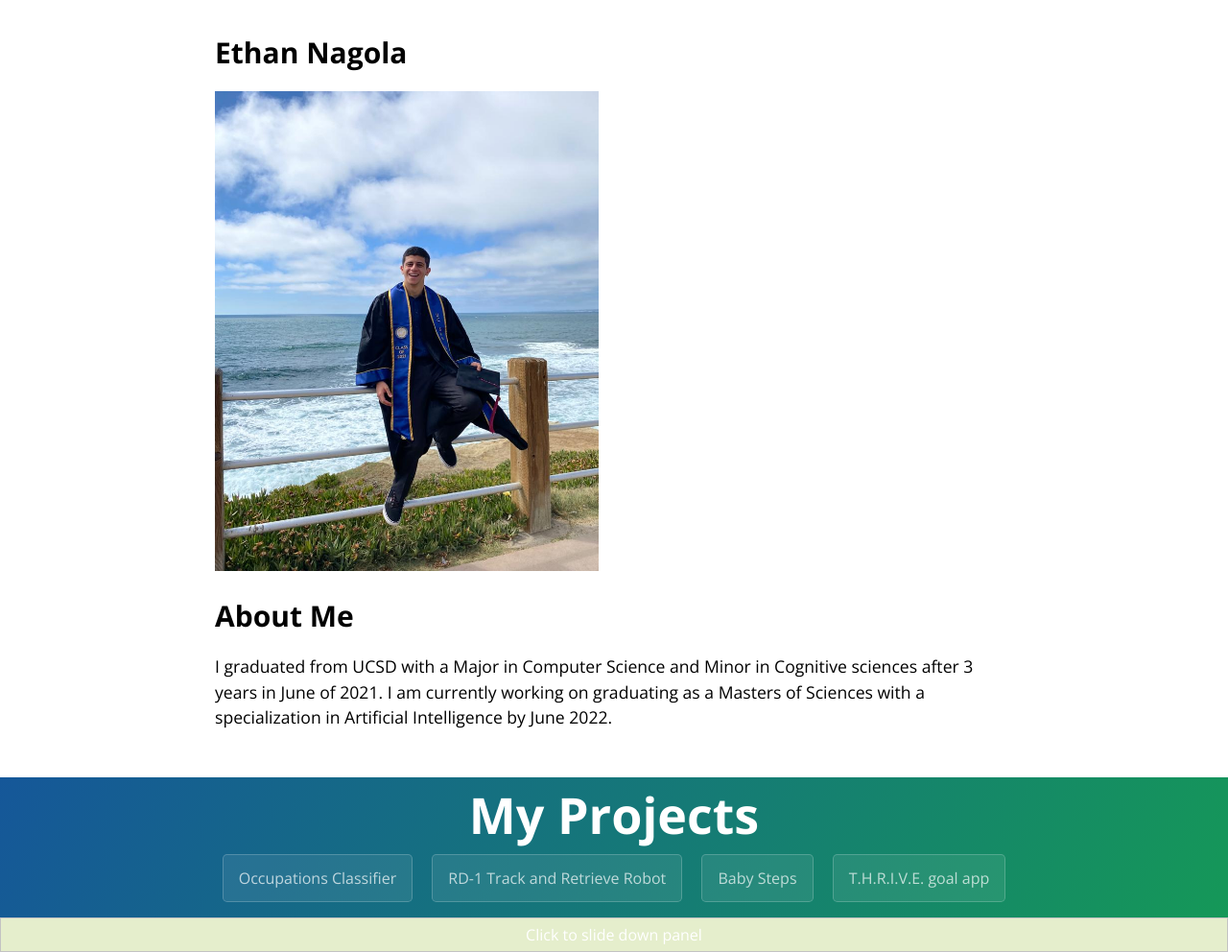
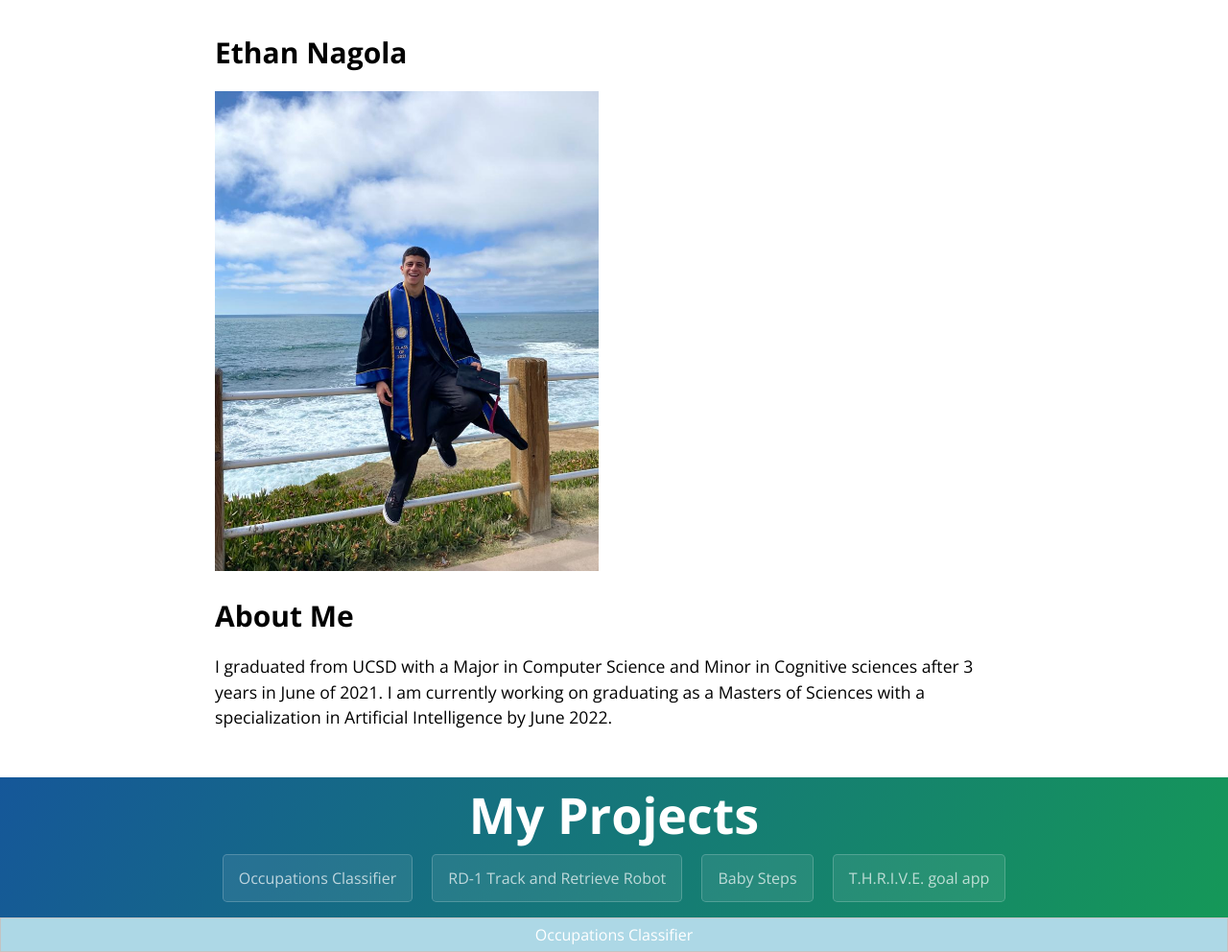
Before and after one commit to enagola/web, a Jekyll site: the page built from docs/ethan.md, in a window 1280 px wide. Shown: the whole page at 96% size. Built offline with Jekyll 4.4.1, drawn with Linux system fonts in a browser that asks for light colours; nearby versions of some CDN libraries.

Commit message:
Update template.html

```diff
--- a/docs/_layouts/template.html
+++ b/docs/_layouts/template.html
@@ -14,7 +14,7 @@
     #panel, #flip {
     padding: 5px;
     text-align: center;
-    background-color: #e5eecc;
+    background-color: lightblue;
     border: solid 1px #c3c3c3;
     }
 
@@ -50,8 +50,8 @@
       <a href="https://youtu.be/BbzbG_M_1v0?t=199" class="btn">T.H.R.I.V.E. goal app</a>
 
 
-      <div id="flip">Click to slide down panel</div>
-      <div id="panel">Hello world!</div>
+      <div id="flip">Occupations Classifier</div>
+      <div id="panel">This is the description of the project  <a href="https://enagola.github.io/web/CSE203B.pdf" type="application/pdf" class="btn">Occupations Classifier</a></div>
 
     </section>
 
```
